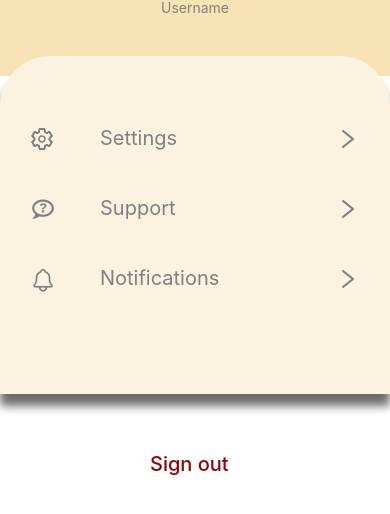
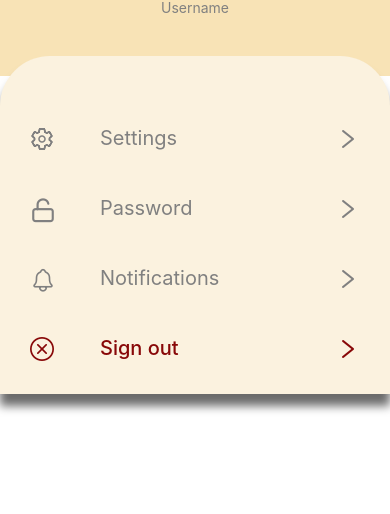
Before and after one commit to hop-2023-advanced/Handsome-Squidwards, a React Native app in the folder Handsome-Squidwards/project/: screen / in a window 390 px wide. Shown: the part 262-776 px from the top of the page. Built offline with nearby package versions, Linux system fonts and the light colour scheme.

Commit message:
umm done?

```diff
--- a/Handsome-Squidwards/project/components/Profile.js
+++ b/Handsome-Squidwards/project/components/Profile.js
@@ -1,7 +1,7 @@
 import { Text, View, Image, TouchableOpacity } from "react-native";
 import { Ionicons } from "@expo/vector-icons";
 import { AntDesign } from "@expo/vector-icons";
-import { MaterialCommunityIcons } from "@expo/vector-icons";
+import { Feather } from "@expo/vector-icons";
 
 export default function Profile() {
   return (
@@ -113,11 +113,7 @@ export default function Profile() {
             </TouchableOpacity>
             <TouchableOpacity style={{ flexDirection: "row" }}>
               <View style={{ position: "absolute", top: 120, left: 30 }}>
-                <MaterialCommunityIcons
-                  name="chat-question-outline"
-                  size={26}
-                  color="gray"
-                />
+                <Feather name="unlock" size={26} color="gray" />
               </View>
               <View
                 style={{
@@ -133,7 +129,7 @@ export default function Profile() {
                     fontWeight: 400,
                   }}
                 >
-                  Support
+                  Password
                 </Text>
               </View>
               <View style={{ position: "absolute", top: 120, right: 30 }}>
@@ -165,11 +161,27 @@ export default function Profile() {
                 <AntDesign name="right" size={24} color="gray" />
               </View>
             </TouchableOpacity>
-            <View style={{ position: "absolute", bottom: -400, left: 150 }}>
-              <Text style={{ color: "#880808", fontSize: 20, fontWeight: 500 }}>
-                Sign out
-              </Text>
-            </View>
+            <TouchableOpacity style={{ flexDirection: "row" }}>
+              <View style={{ position: "absolute", top: 260, left: 30 }}>
+                <AntDesign name="closecircleo" size={24} color="#880808" />
+              </View>
+              <View
+                style={{
+                  position: "absolute",
+                  top: 260,
+                  left: 100,
+                }}
+              >
+                <Text
+                  style={{ color: "#880808", fontSize: 20, fontWeight: 500 }}
+                >
+                  Sign out
+                </Text>
+              </View>
+              <View style={{ position: "absolute", top: 260, right: 30 }}>
+                <AntDesign name="right" size={24} color="#880808" />
+              </View>
+            </TouchableOpacity>
           </View>
         </View>
       </View>
--- a/Handsome-Squidwards/project/package.json
+++ b/Handsome-Squidwards/project/package.json
@@ -12,7 +12,7 @@
     "expo": "~49.0.7",
     "expo-status-bar": "~1.6.0",
     "react": "18.2.0",
-    "react-native": "0.72.3"
+    "react-native": "0.72.4"
   },
   "devDependencies": {
     "@babel/core": "^7.20.0"
```
Also changed, not shown: Handsome-Squidwards/project/components/Settings.js (added), 1 other file (tests, documents, lock files or other folders).
